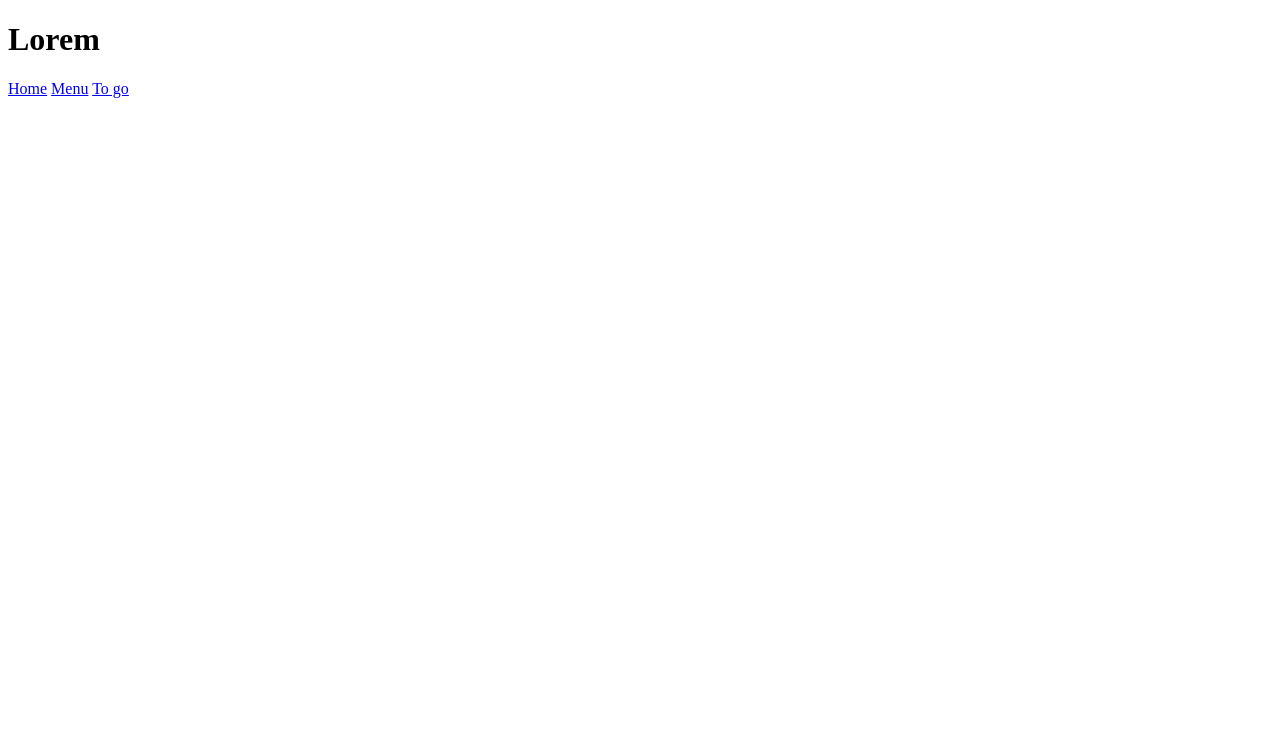
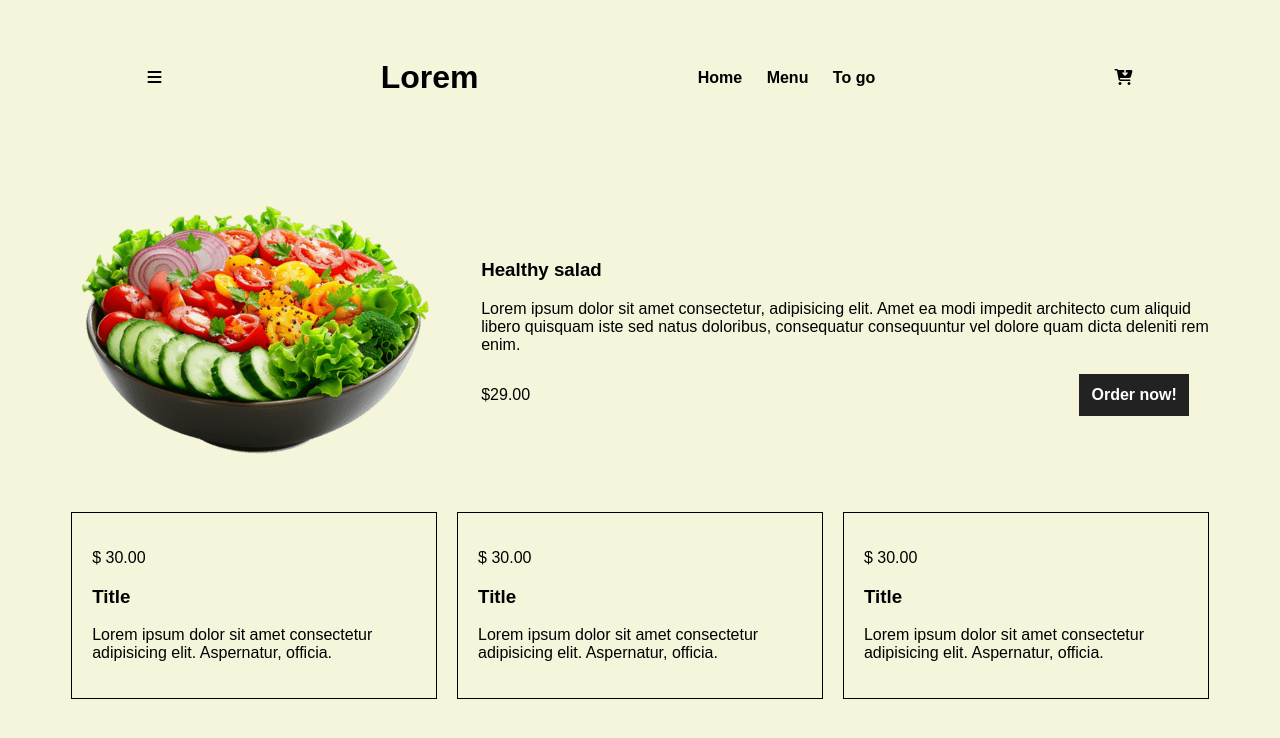
Before and after one commit to SamanthaSDGKU/restaurant-ch69, a plain HTML site: page index.html in a window 1280 px wide. Drawn offline with Linux system fonts and the light colour scheme.

Commit message:
flexbox, grid, fontawesome

```diff
--- a/index.html
+++ b/index.html
@@ -3,21 +3,59 @@
 <head>
     <meta charset="UTF-8">
     <meta name="viewport" content="width=device-width, initial-scale=1.0">
+    <script src="https://kit.fontawesome.com/337be747ec.js" crossorigin="anonymous"></script>
+    <link rel="stylesheet" href="mystyle.css">
     <title>Document</title>
 </head>
 <body>
     <header>
-        <div>
+        <div class="menu-nav">
+            <div>
+                <i class="fa-solid fa-bars"></i>
+            </div>
             <h1>Lorem</h1>
             <nav>
                 <a href="index.html">Home</a>
                 <a href="menu.html">Menu</a>
                 <a href="togo.html">To go</a>
             </nav>
+            <div>
+                <i class="fa-solid fa-cart-arrow-down"></i>
+            </div>
         </div>
     </header>
-    <main>
+    <main class="container">
+        <section class="month-dish-container">
+            <div>
+                <img src="salad.png" alt="">
+            </div>
+            <div>
+                <h3>Healthy salad</h3>
+                <p>Lorem ipsum dolor sit amet consectetur, adipisicing elit. Amet ea modi impedit architecto cum aliquid libero quisquam iste sed natus doloribus, consequatur consequuntur vel dolore quam dicta deleniti rem enim.</p>
+                <div class="details-flex">
+                    <p>$29.00</p>
+                    <a class="btn" href="#">Order now!</a>
+                </div>
+            </div>
+        </section>
 
+        <section class="dishes-container">
+            <div class="dish-item">
+                <p>$ 30.00</p>
+                <h3>Title</h3>
+                <p>Lorem ipsum dolor sit amet consectetur adipisicing elit. Aspernatur, officia.</p>
+            </div>
+            <div class="dish-item">
+                <p>$ 30.00</p>
+                <h3>Title</h3>
+                <p>Lorem ipsum dolor sit amet consectetur adipisicing elit. Aspernatur, officia.</p>
+            </div>
+            <div class="dish-item">
+                <p>$ 30.00</p>
+                <h3>Title</h3>
+                <p>Lorem ipsum dolor sit amet consectetur adipisicing elit. Aspernatur, officia.</p>
+            </div>
+        </section>
     </main>
 </body>
 </html>
--- a/mystyle.css
+++ b/mystyle.css
@@ -1,8 +1,46 @@
 body{
     font-family: arial;
+    background-color: beige;
+}
+.container{
+    width: 90%;
+    margin-left: auto;
+    margin-right: auto;
+}
+/*header*/
+.menu-nav{
+    display: flex;
+    flex-direction: row;
+    justify-content: space-around;
+    align-items: center;
+    padding: 30px;
+
 }
 
-/*header*/
+a{
+    color: black;
+    text-decoration: none;
+    font-weight: bold;
+    margin-right: 20px;
+}
+
+/* dishes section*/
+
+.month-dish-container{
+    display: flex;
+    justify-content: center;
+    align-items: center;
+    gap:50px;
+}
+.dishes-container{
+    display: grid;
+    grid-template-columns: repeat(3,1fr);
+    column-gap: 20px;
+}
+.dish-item{
+    border:1px solid black;
+    padding: 20px;
+}
 
 /*menu*/
 table,td{
@@ -20,3 +58,19 @@ th{
 .highlight{
     font-weight: bold;
 }
+
+/*
+1. create the class to the div (line 35)
+2. on the CSS create the style (use display:flex)
+3. style the <a> to make it look like button (bg,padding)
+*/
+.details-flex{
+    display: flex;
+    justify-content: space-between;
+    align-items: center;
+}
+.btn{
+    background-color: #222222;
+    color:white;
+    padding: 12px;
+}
```
Also changed, not shown: Practice/practice-layout.html (added, +60 -0 lines), salad.png (added).
